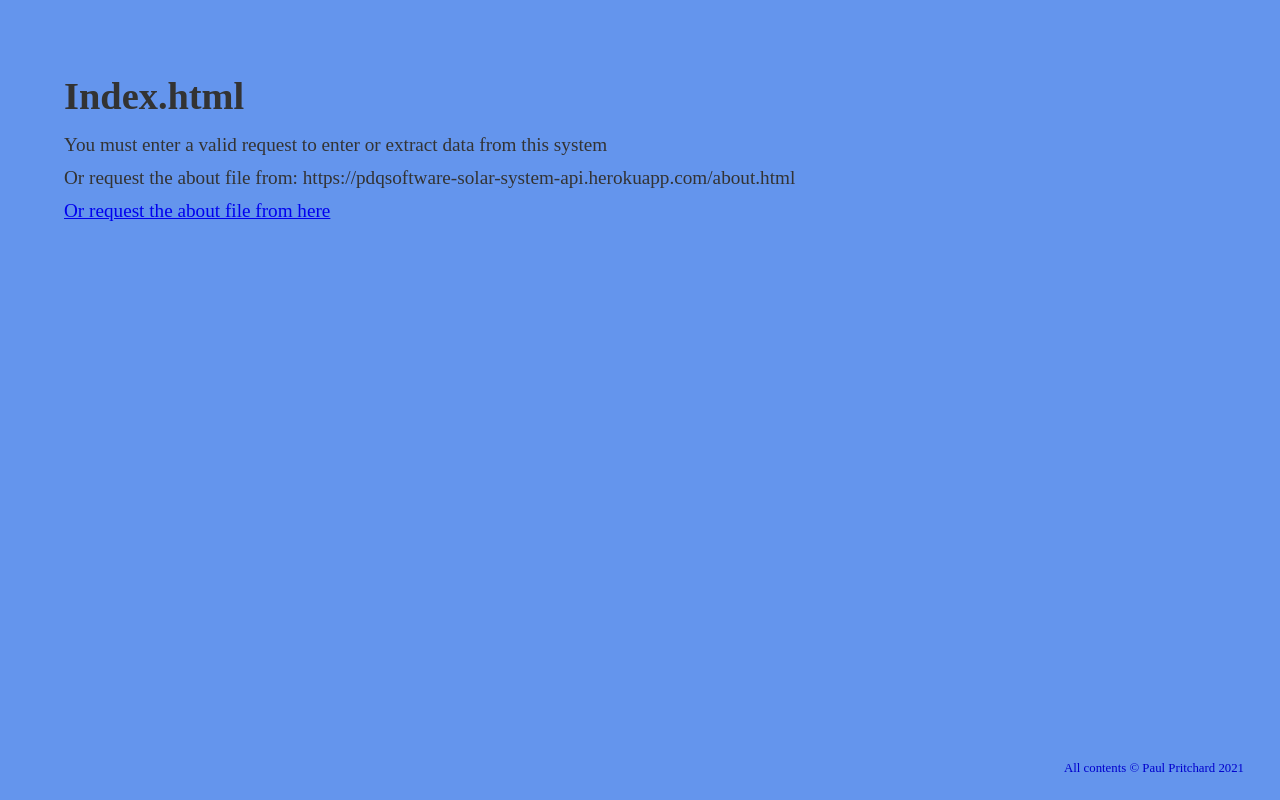
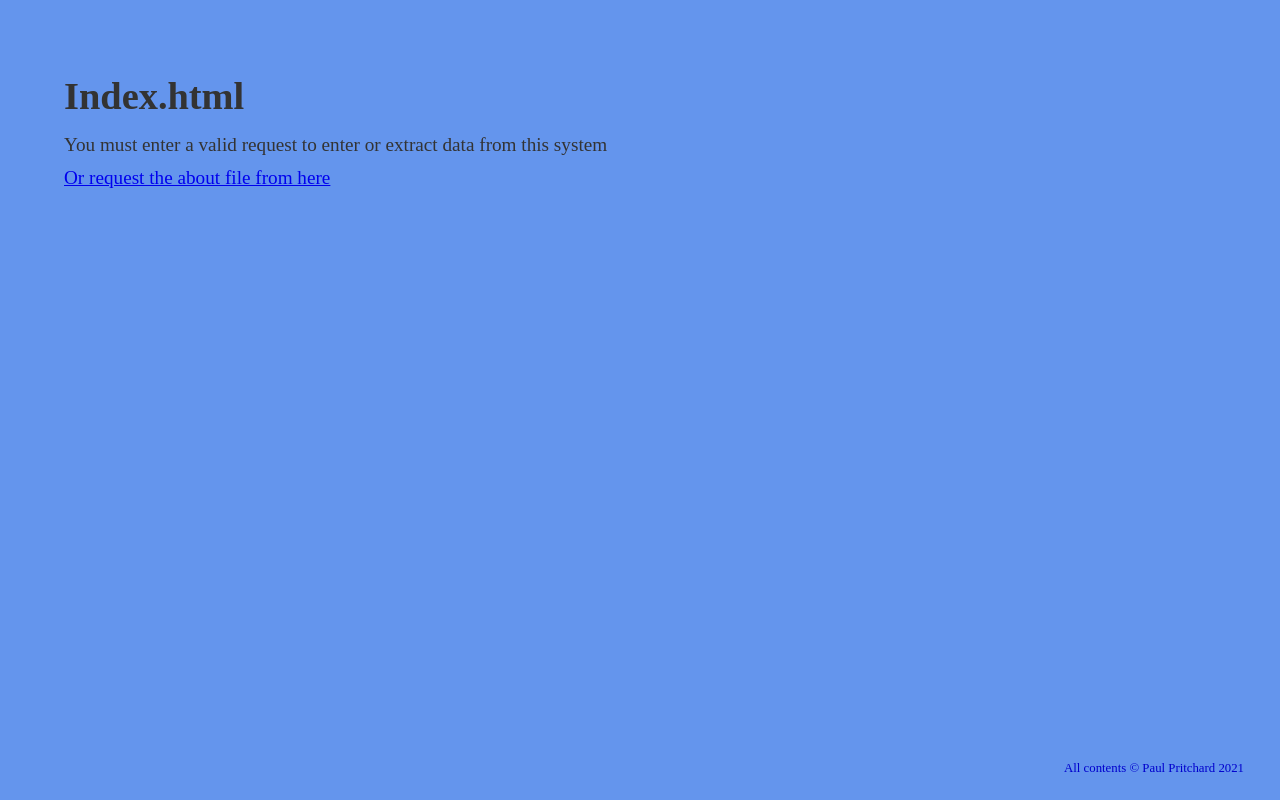
Before and after one commit to pdqsoftware/solar-system-api, a website: page public/index.html in a window 1280 px wide. Drawn offline with Linux system fonts and the light colour scheme.

Commit message:
Removal of unwanted code

```diff
--- a/public/index.html
+++ b/public/index.html
@@ -7,7 +7,6 @@
     <body>
         <h1>Index.html</h1>
         <p>You must enter a valid request to enter or extract data from this system</p>
-        <p>Or request the about file from: https://pdqsoftware-solar-system-api.herokuapp.com/about.html</p>
         <a href="https://pdqsoftware-solar-system-api.herokuapp.com/about.html">Or request the about file from here</a>
     </body>
 
```
